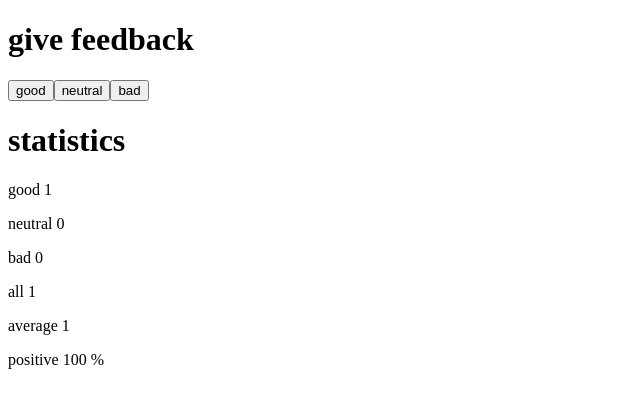
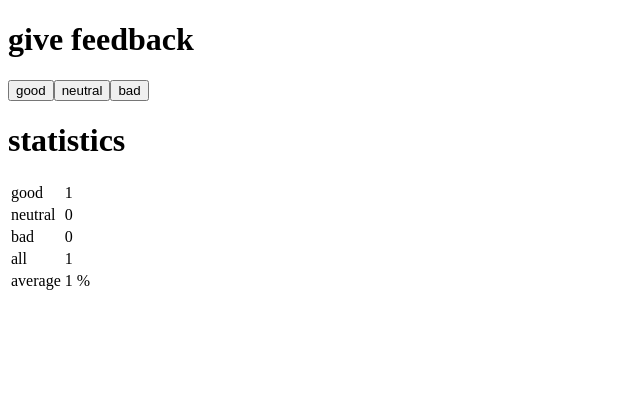
Before and after one commit to johncambefort/FullStackOpen, a React (Create React App) app in the folder part1/: page / in a window 1280 px wide. Both pictures are taken after a click on the button "good". Shown: the top 408 px of the page, without its empty margins (0-640 px from the left). Built offline with nearby package versions, Linux system fonts and the light colour scheme.

Commit message:
1.11-unicafe

```diff
--- a/part1/src/App.js
+++ b/part1/src/App.js
@@ -4,34 +4,49 @@ const Header = ({ text }) => <h1>{text}</h1>;
 
 const Button = ({ onClick, text }) => <button onClick={onClick}>{text}</button>;
 
-const StatisticLine = ({ text, value }) => (
-  <p>
-    {text} {value}
-  </p>
-);
+const StatisticLine = ({ text, value, percentage }) => {
+  // const isPercentage = () => {
+  //   if(percentage) {
+  //     return "%";
+  //   } else {
+  //     return "";
+  //   }
+  // }
+
+  return (
+    <tr>
+      <td>{text}</td>
+      <td>{value}</td>
+    </tr>
+  );
+};
 
 const Statistics = ({ good, neutral, bad }) => {
-
   const calcAvgFeedback = (good, neutral, bad) => {
-    if (good + neutral + bad === 0) { // avoid division by 0
+    if (good + neutral + bad === 0) {
+      // avoid division by 0
       return 0;
     }
     return (good - bad) / (good + neutral + bad);
   };
 
-  if(good + neutral + bad === 0) {
-    return (<p>No feedback given</p>);
+  if (good + neutral + bad === 0) {
+    return <p>No feedback given</p>;
   }
 
   return (
-    <div>
-      <StatisticLine text="good" value={good} />
-      <StatisticLine text="neutral" value={neutral} />
-      <StatisticLine text="bad" value={bad} />
-      <StatisticLine text="all" value={good + neutral + bad} />
-      <StatisticLine text="average" value={calcAvgFeedback(good, neutral, bad)} />
-      <p>positive {good / (good + neutral + bad) * 100} %</p>
-    </div>
+    <table>
+      <tbody>
+        <StatisticLine text="good" value={good} />
+        <StatisticLine text="neutral" value={neutral} />
+        <StatisticLine text="bad" value={bad} />
+        <StatisticLine text="all" value={good + neutral + bad} />
+        <StatisticLine
+          text="average"
+          value={calcAvgFeedback(good, neutral, bad) + " %"}
+        />
+      </tbody>
+    </table>
   );
 };
 
```
